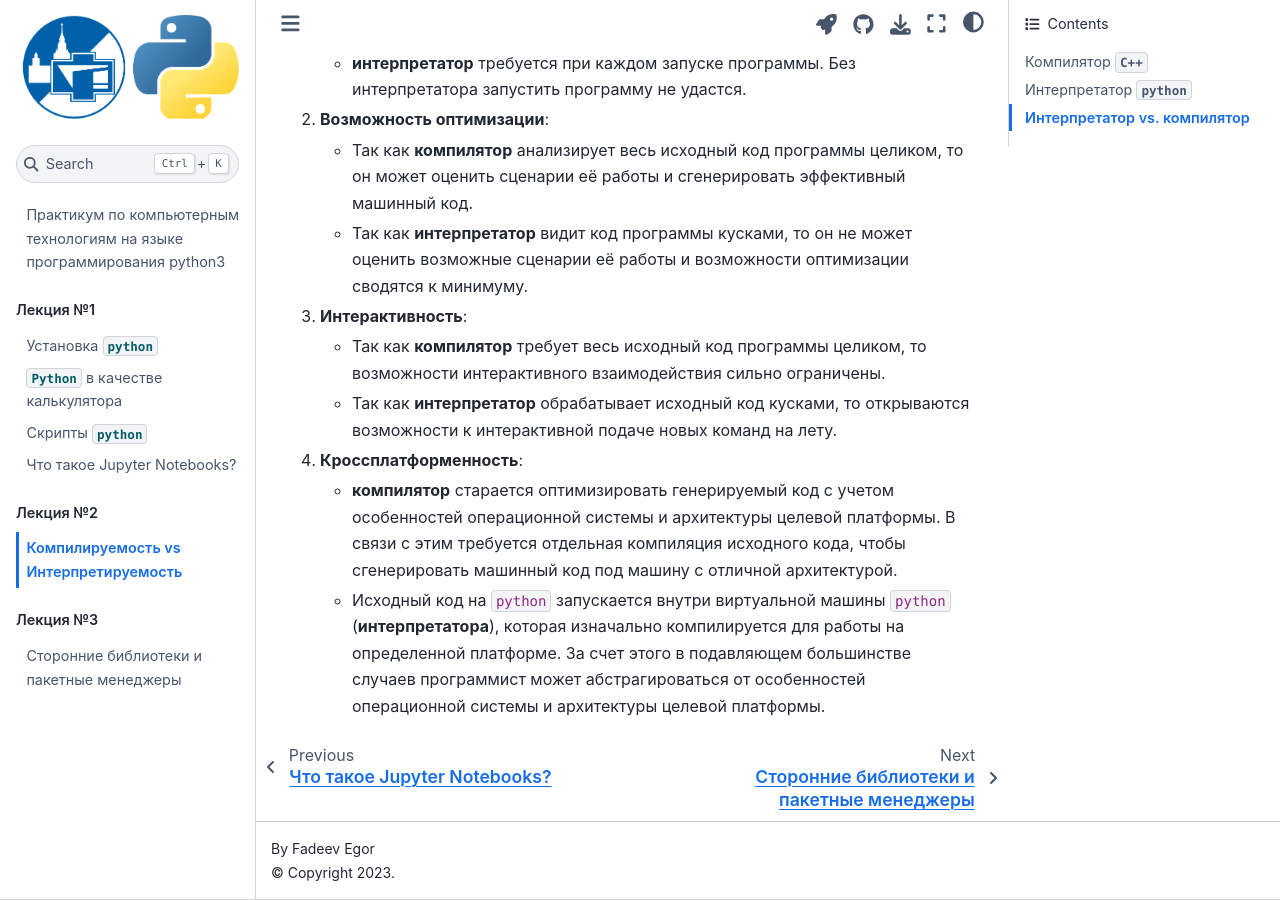
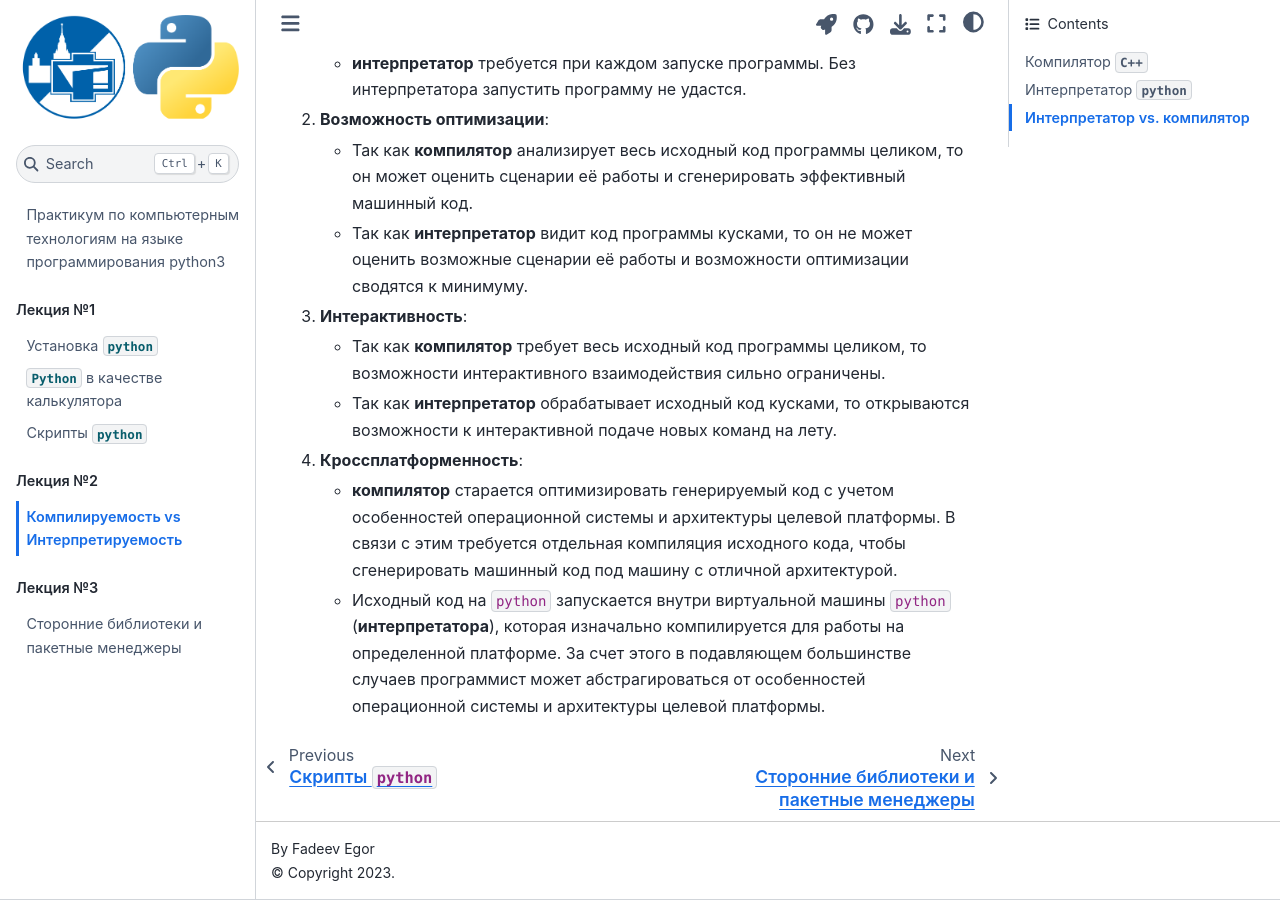
Before and after one commit to FadeevLecturer/python_lectures, a Jupyter Book: the page built from docs/interpretability.md, in a window 1280 px wide and 900 px high, scrolled down 1837 px. Built offline with Jupyter Book 1.0.4 settings and Sphinx 7.4.7 and the Sphinx Book theme 1.1.4, drawn with Linux system fonts in a browser that asks for light colours; pages that are not in the unit, such as notebooks, are missing from menus; comment, search, counter and statistics services are not loaded.

Commit message:
jupyter notebooks majorly refactored

```diff
--- a/_toc.yml
+++ b/_toc.yml
@@ -7,8 +7,7 @@
       - file: docs/getting_started
       - file: docs/python_as_calculator
       - file: docs/scripts
-      - file: docs/jupyter_notebooks
-      - file: notebooks/python/first_notebook
+      - file: notebooks/python/jupyter
       - file: notebooks/python/numbers_and_lists
       - file: notebooks/python/if_for_range
   - caption: "Лекция №2"
```
Also changed, not shown: _static/lecture_specific/jupyter/active_cell.PNG (added), _static/lecture_specific/jupyter/anaconda_navigator.png (added), _static/lecture_specific/jupyter/cell.PNG (added), _static/lecture_specific/jupyter/dashboard.png (added), _static/lecture_specific/jupyter/inactive_cell.PNG (added), _static/lecture_specific/jupyter/jp_demo.png (renamed from _static/lecture_specific/jupyter_notebooks/jp_demo.png), _static/lecture_specific/jupyter/nb.png (renamed from _static/lecture_specific/jupyter_notebooks/nb.png), _static/lecture_specific/jupyter/notebook.png (added), _static/lecture_specific/jupyter/starting_nb.png (renamed from _static/lecture_specific/jupyter_notebooks/starting_nb.png), 2 other files.
